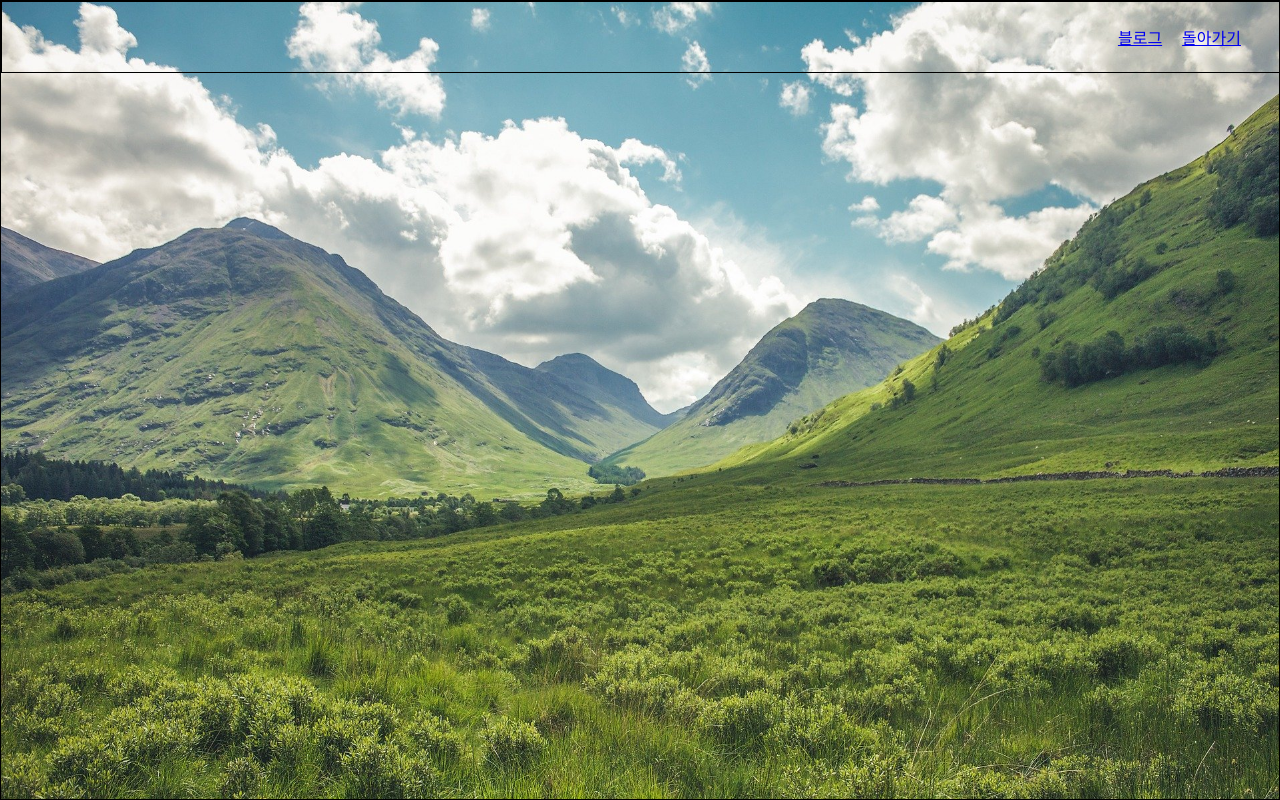
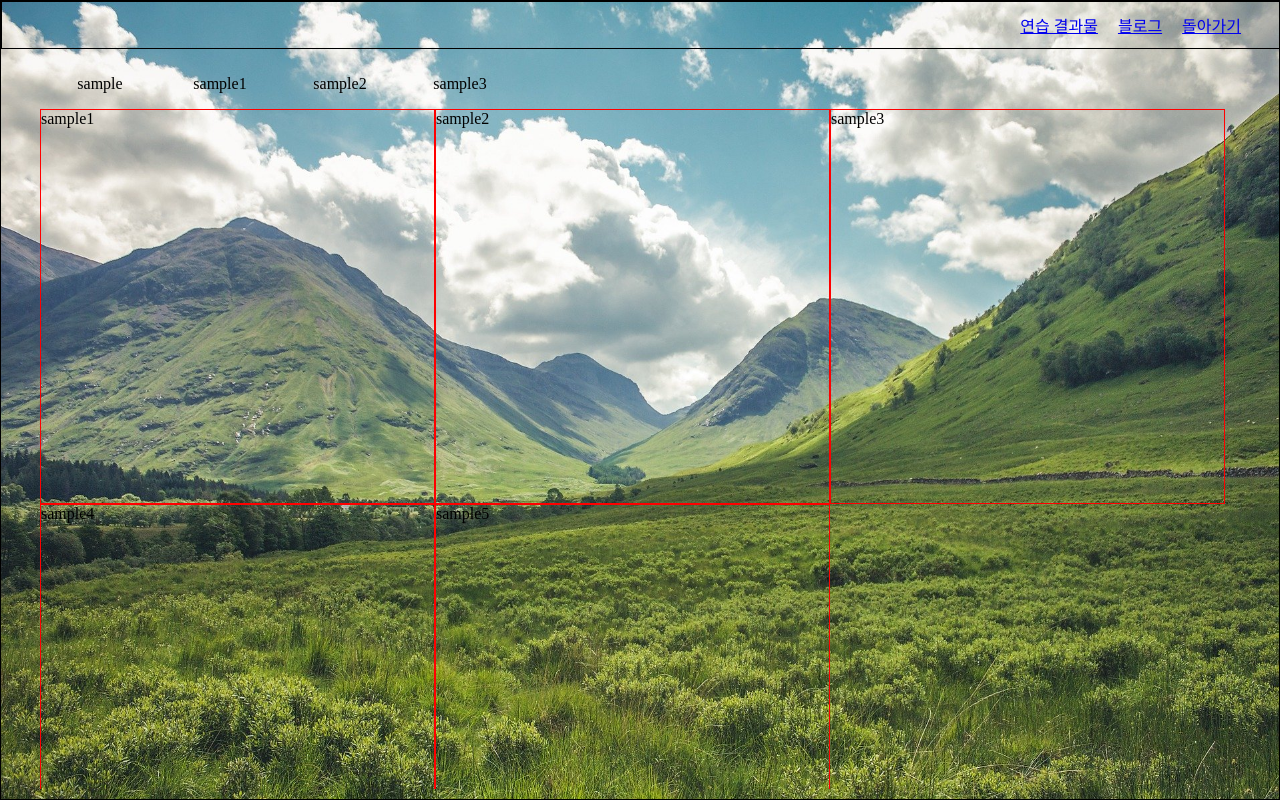
Before and after one commit to karuiner/karuiner.github.io, a React (Create React App) app in the folder home/: page /collection in a window 1280 px wide. Built offline with nearby package versions, Linux system fonts and the light colour scheme.

Commit message:
콜렉셩 페이지 구성 플렉스 박스 공부가 필요하다.

```diff
--- a/home/src/App.tsx
+++ b/home/src/App.tsx
@@ -3,6 +3,7 @@ import styled from "styled-components";
 import img from "./img/mountains.jpg";
 import Blog from "./blog";
 import { Route, Switch, Link } from "react-router-dom";
+import collection from "./collection";
 
 const Frame = styled.div`
   height: 100vh;
@@ -64,10 +65,14 @@ function App() {
           <Box>
             <Link to={"/blog"}>블로그</Link>
           </Box>
+          <Box>
+            <Link to={"/collection"}>연습 결과물</Link>
+          </Box>
         </InnerFrame>
       </Header>
       <Body>
         <Switch>
+          <Route exact path={"/collection"} component={collection}></Route>
           <Route exact path={"/blog"} component={Blog}></Route>
           <Route path={"/"}>
             <Body></Body>
--- /dev/null
+++ b/home/src/collection/index.tsx
@@ -0,0 +1,99 @@
+import { useState } from "react";
+import styled from "styled-components";
+
+const Frame = styled.div`
+  height: 100%;
+  width: 100%;
+  display: flex;
+  justify-content: center;
+`;
+const InnerFrame = styled.div`
+  height: ${window.innerHeight - 70}px;
+  width: 100%;
+  max-width: 1200px;
+  display: flex;
+  flex-direction: column;
+  justify-content: center;
+  padding: 10px;
+`;
+const LabelBox = styled.div`
+  height: 50px;
+  width: 100%;
+  display: flex;
+  justify-content: center;
+  align-items: center;
+`;
+const Label = styled.div`
+  height: 100%;
+  width: 10%;
+  min-width: 80px;
+  display: flex;
+  justify-content: center;
+  align-items: center;
+`;
+
+const Tbox = styled.div`
+  display: flex;
+`;
+const ContentBox = styled.div`
+  height: ${window.innerHeight - 120}px;
+  width: 100%;
+  display: flex;
+  flex-wrap: wrap;
+  align-items: flex-start;
+  overflow-y: scroll;
+`;
+
+const Content = styled.div`
+  display: flex;
+  ${window.innerWidth > 1200
+    ? `
+    width: 393px;
+    height: 393px;
+    `
+    : `
+    width: ${Math.floor(window.innerWidth / 3)}px;
+    height: ${Math.floor(window.innerWidth / 3)}px;
+    `}
+  border:solid 1px red;
+`;
+
+function Collection() {
+  let data = ["sample", "sample1", "sample2", "sample3"];
+  let k = data.length;
+  data = data.concat(Array(Math.ceil(k / 10) * 10 - k).fill(""));
+  let dummy = [5, 8, 2, 3].map((x) => {
+    return Array(x)
+      .fill("")
+      .map((x, i) => `sample${i + 1}`);
+  });
+  const [sel, setsel] = useState(0);
+
+  return (
+    <Frame>
+      <InnerFrame>
+        <LabelBox>
+          {data.map((x, i) => (
+            <Label
+              key={i}
+              onClick={() => {
+                if (i < k) {
+                  setsel(i);
+                }
+              }}
+            >
+              <Tbox>{x}</Tbox>
+            </Label>
+          ))}
+        </LabelBox>
+        <ContentBox>
+          {dummy[sel].map((x, i) => (
+            <Content key={i}>{x}</Content>
+          ))}
+        </ContentBox>
+      </InnerFrame>
+    </Frame>
+  );
+}
+
+export default Collection;
```
